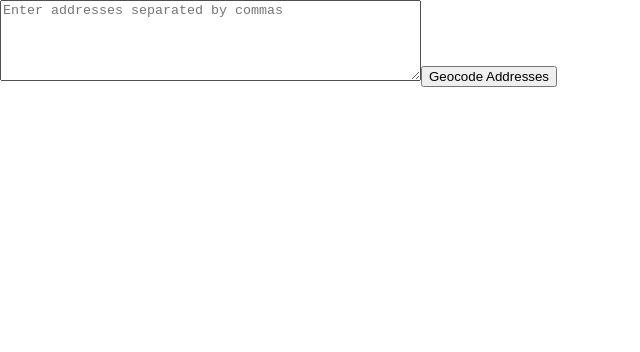
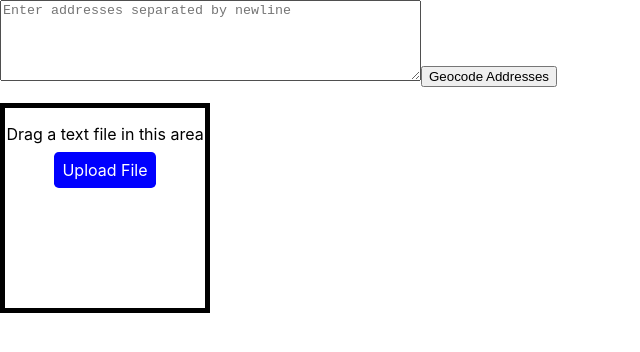
Before and after one commit to manitofigh/mapping-software, a React (Create React App) app: page / in a window 1280 px wide. Shown: the top 352 px of the page, without its empty margins (0-640 px from the left). Built offline with nearby package versions, Linux system fonts and the light colour scheme.

Commit message:
Added a semi working file reader from Seans code

```diff
--- a/src/App.css
+++ b/src/App.css
@@ -36,3 +36,27 @@
     transform: rotate(360deg);
   }
 }
+
+#drop_zone {
+	border: 5px solid black;
+	width: 200px;
+	height: 200px;
+	background-color: white;
+	text-align: center;
+}
+
+#drop_zone.dragover {
+	border: 5px solid black;
+	width: 200px;
+	height: 200px;
+	background-color: blue;
+}
+
+#upload_label {
+	background-color: blue;
+	color: white;
+	padding: 0.5rem;
+	border-radius: 0.3rem;
+	cursor: pointer;
+
+}
--- a/src/App.js
+++ b/src/App.js
@@ -56,11 +56,39 @@ function Geocoding() {
     document.body.removeChild(a);
     URL.revokeObjectURL(url);
   };
+  const dragOverHandler = ev => {
+
+    // console.log("dragOvered");
+    ev.target.background = "blue"
+    ev.preventDefault();
+  }
+  const dropHandler = ev => {
+    // console.log("hello");
+    ev.preventDefault();
+    if(ev.target.classList.contains("dragover"))
+      ev.target.classList.remove("dragover");
+  }
+
+  const dragEnter = ev => {
+
+     console.log("dragEnter");
+    if(ev.target.id == "drop_zone")
+      ev.target.classList.add("dragover");
+  }
+  const dragLeave = ev => {
+
+    // console.log("dragLeave");
+    if(ev.target.id == "drop_zone")
+      ev.target.classList.remove("dragover");
+  }
+
+
+
 
   return (
     <div>
       <textarea
-        placeholder="Enter addresses separated by commas"
+        placeholder="Enter addresses separated by newline"
         rows="5"
         cols="50"
         value={addresses.join('\n')}
@@ -80,7 +108,23 @@ function Geocoding() {
           </li>
         ))}
       </ul>
+      <div
+		id="drop_zone"
+		onDrop={e => dropHandler(e)}
+		onDragOver={e=> dragOverHandler(e)}
+		onDragEnter={e=> dragEnter(e)}
+		onDragLeave={e=> dragLeave(e)}>
+
+
+		<p> Drag a text file in this area </p>
+
+		<form>
+			<input type="file" id="actual_button" accept=".csv,.txt" hidden/>
+			<label id="upload_label" for="actual_button"> Upload File </label>
+		</form>
+	</div>
     </div>
+
   );
 }
 
```
